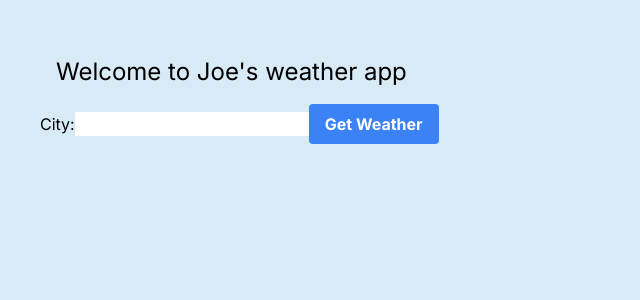
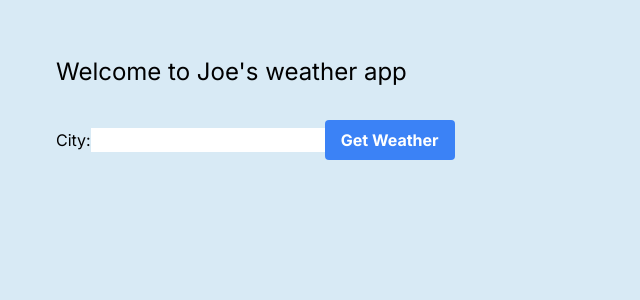
Before and after one commit to Joe-Fuller/weather-app, a Next.js app: page / in a window 1280 px wide. Shown: the top 300 px of the page, without its empty margins (0-640 px from the left). Built offline with nearby package versions, Linux system fonts and the light colour scheme.

Commit message:
add padding

```diff
--- a/app/page.js
+++ b/app/page.js
@@ -47,7 +47,7 @@ export default function Home() {
       className={`${backgroundColour} p-10 flex flex-col text-black min-h-screen`}
     >
       <h1 className="p-4 text-2xl">Welcome to Joe's weather app</h1>
-      <div className="flex">
+      <div className="flex p-4">
         <div className="mr-4 flex-grow">
           <CitySelector
             city={city}
```
